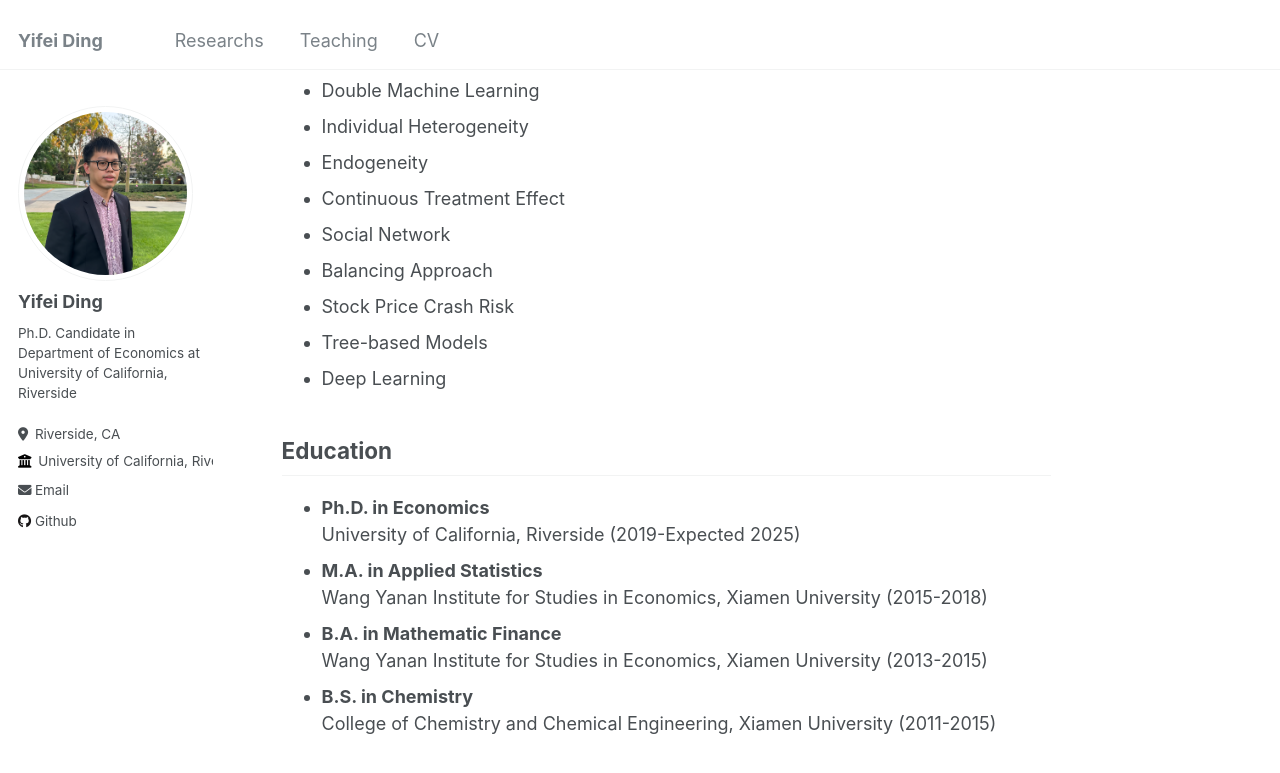
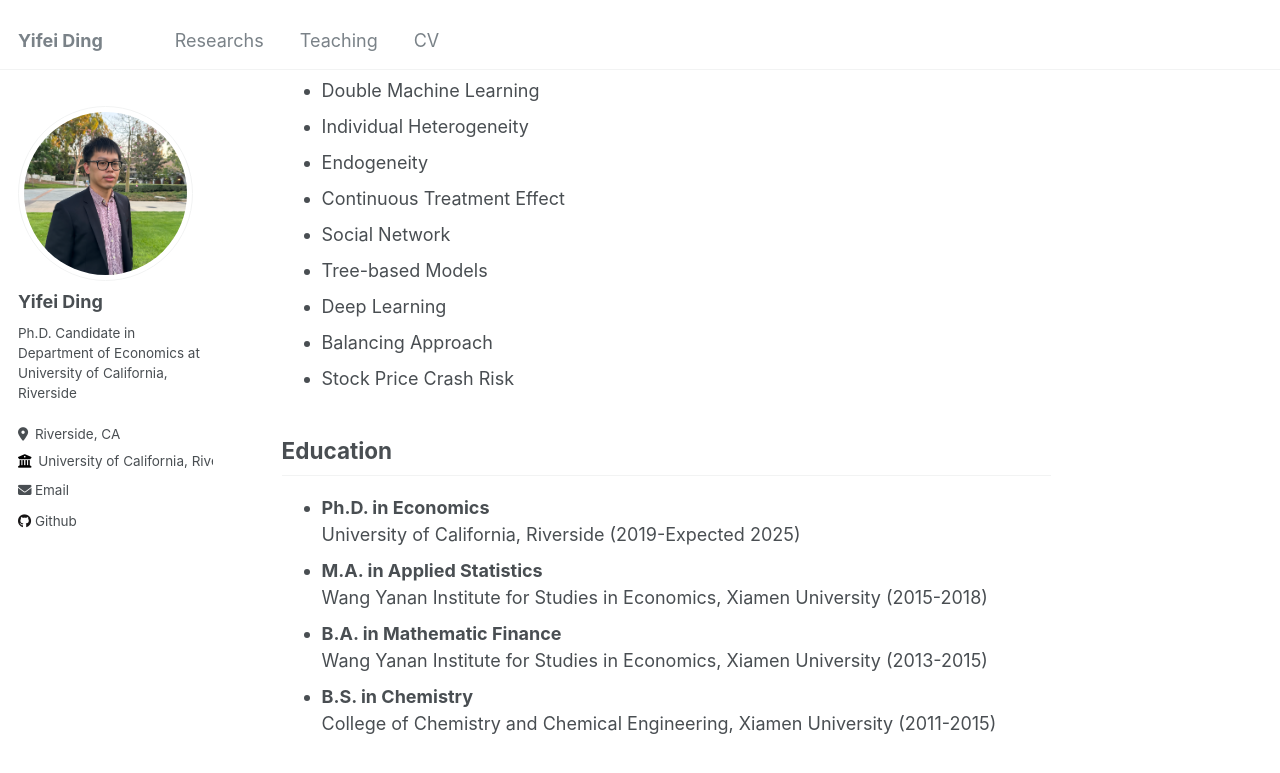
Before and after one commit to YifeiDing-UCR/YifeiDing-UCR.github.io, a Jekyll site: the page built from _pages/about.md, in a window 1280 px wide and 900 px high, scrolled down 635 px. Shown: the top 773 px of the window. Built offline with Jekyll 4.4.1, drawn with Linux system fonts in a browser that asks for light colours.

```diff
--- a/_pages/about.md
+++ b/_pages/about.md
@@ -25,10 +25,11 @@ My research focuses on Machine Learning (Prediction and Causal Inference), Econo
 * Endogeneity
 * Continuous Treatment Effect
 * Social Network
+* Tree-based Models
+* Deep Learning
 * Balancing Approach
 * Stock Price Crash Risk
-* Tree-based Models
-* Deep Learning
+
 
 
 
```
